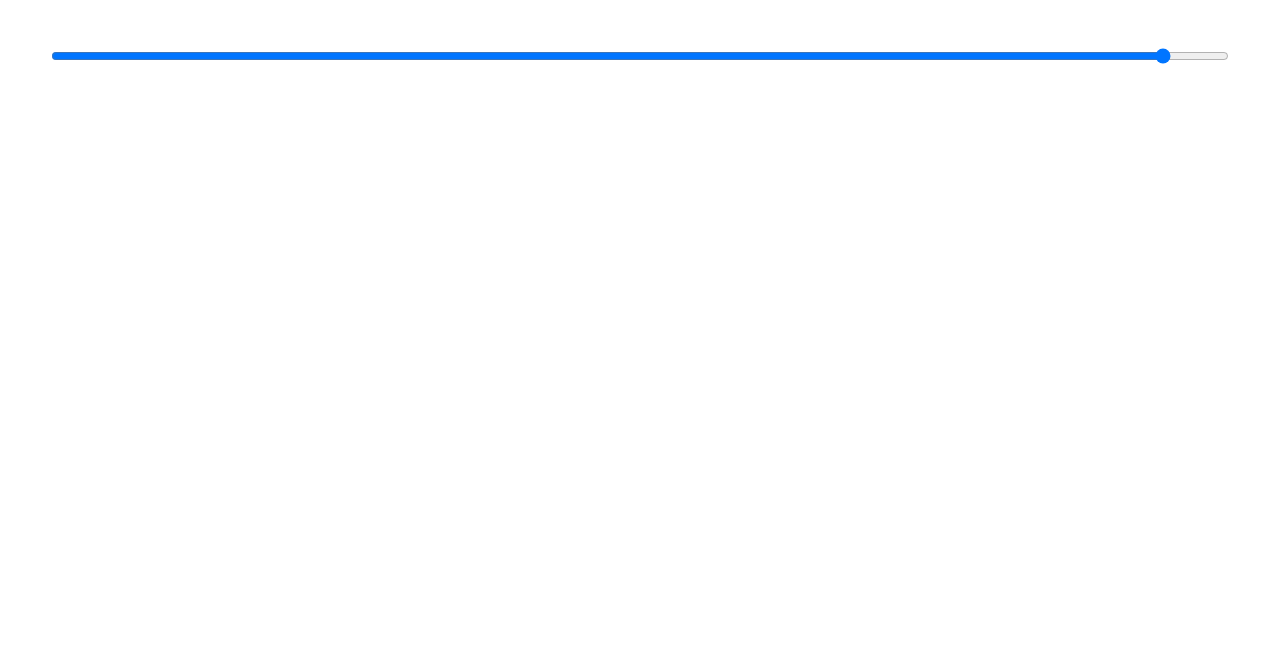
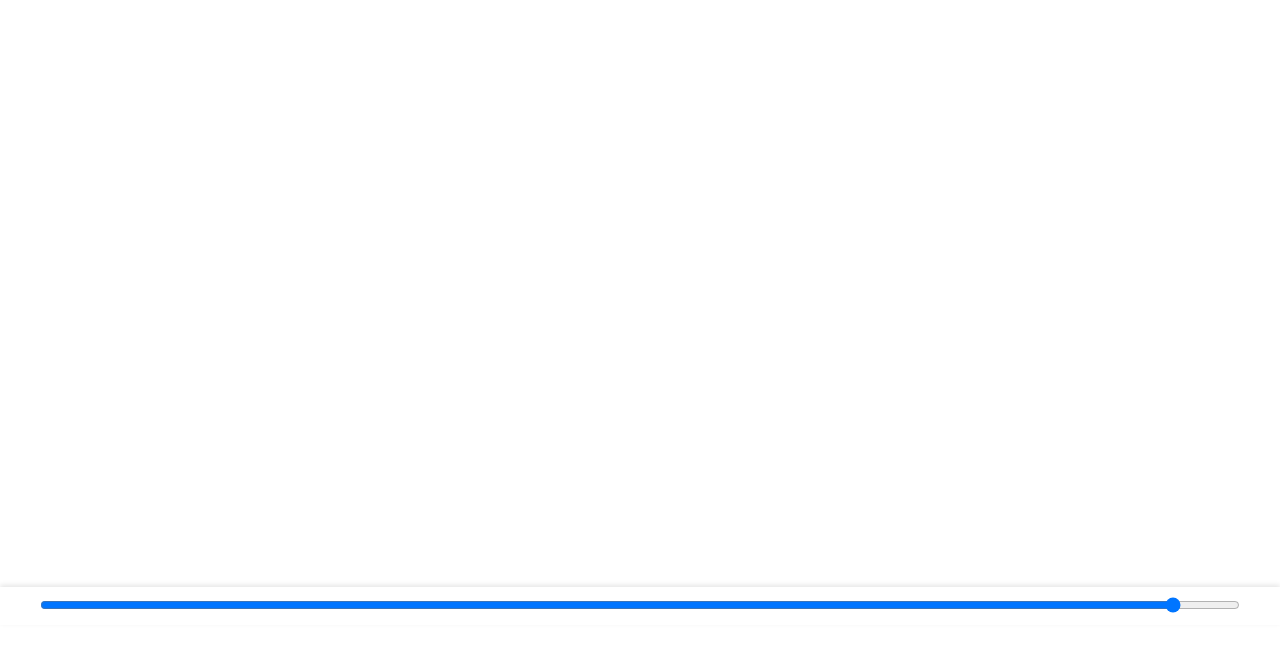
Before and after one commit to justinshepherd77-afk/web-timeline-project, a website: page timeline.html in a window 1280 px wide. Shown: the part 155-800 px from the top of the page. Drawn offline with Linux system fonts and the light colour scheme.

Commit message:
Add files via upload

```diff
--- a/style.css
+++ b/style.css
@@ -23,10 +23,17 @@ nav a { margin-right: 10px; }
   transform: scale(1.2);
 }
 
-/* Slider at bottom */
+/* Slider anchored at bottom */
 #sliderContainer {
+  position: fixed;
+  bottom: 20px;
+  left: 50%;
+  transform: translateX(-50%);
+  width: 100%;
   text-align: center;
-  margin-top: 50px;
+  background: white;
+  padding: 10px 0;
+  box-shadow: 0 -2px 5px rgba(0,0,0,0.1);
 }
 
 #yearSlider {
```
